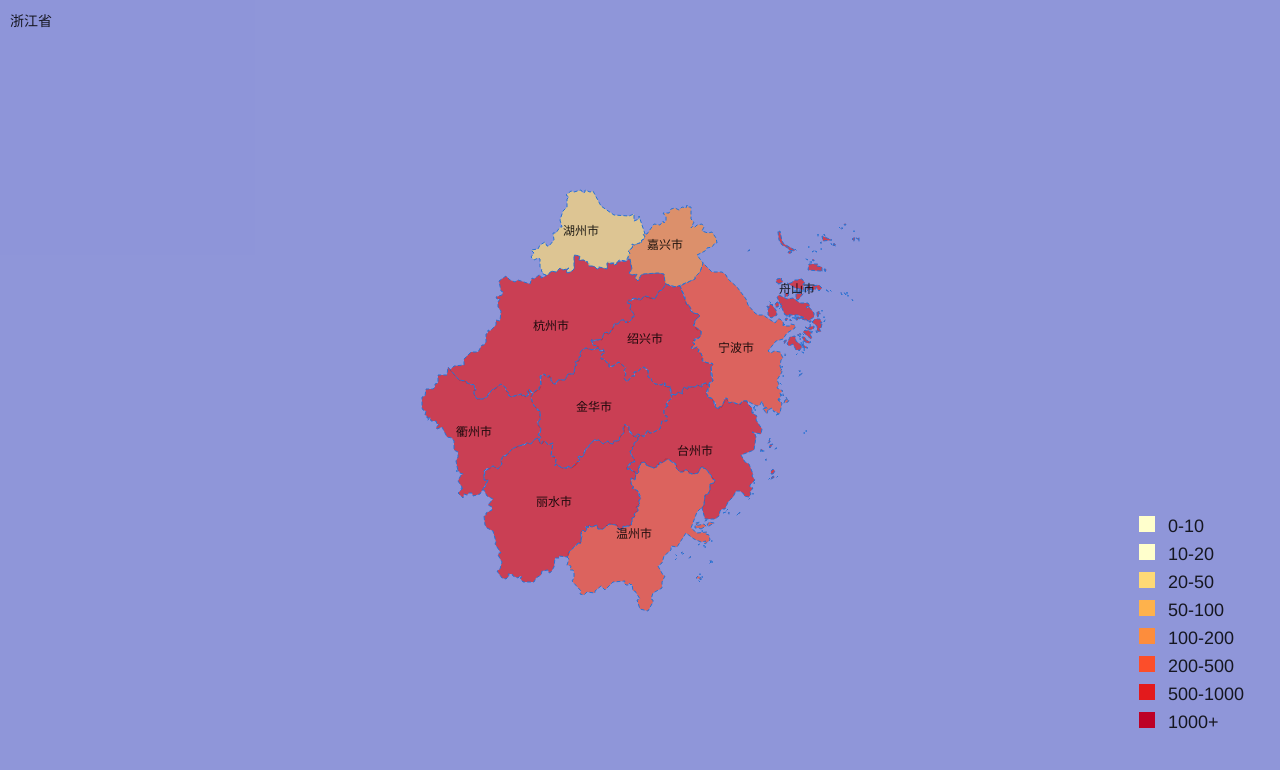
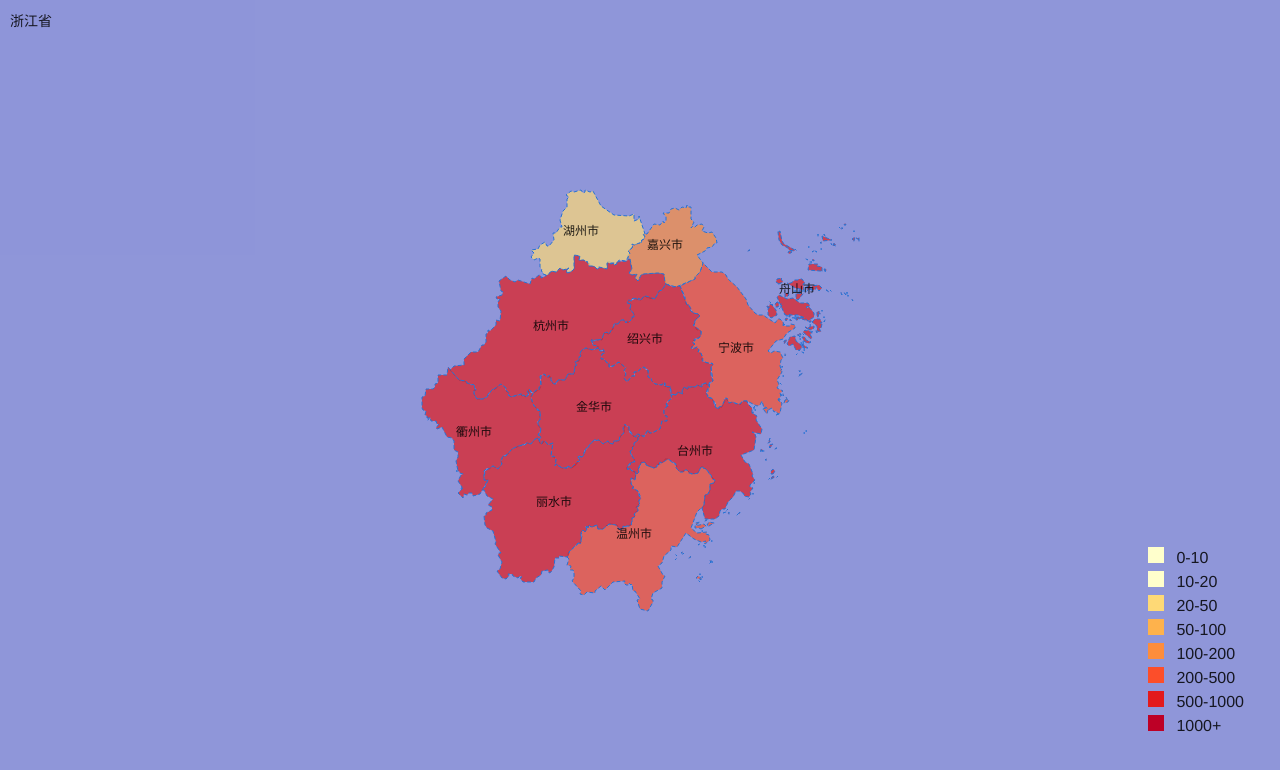
Before and after one commit to pan52yu/vue3_leaflet, a Vue app: page / in a window 1280 px wide. Shown: the top 770 px of the page. Built offline with nearby package versions, Linux system fonts and the light colour scheme.

Commit message:
feat: 增加右上右下的提示

```diff
--- a/src/views/home/index.vue
+++ b/src/views/home/index.vue
@@ -238,12 +238,12 @@ onMounted(() => {
     <div ref="mapContainer" class="mapContainer">
       <div
         v-show="areaName !== ''"
-        class="absolute right-0 top-0 z-500 w-30 p-3 bg-[rgba(255,255,255,0.3)] text-base"
+        class="absolute right-0 top-0 z-500 w-30 p-3 bg-[rgba(255,255,255,0.1)] text-base"
       >
         <div>值: {{ areaDensity }}</div>
         <div>地区: {{ areaName }}</div>
       </div>
-      <ul class="absolute right-[1.25rem] bottom-[1.875rem] z-500 p-4 text-lg">
+      <ul class="absolute right-[1.25rem] bottom-[1.875rem] z-500 p-4 text-base">
         <li v-for="(Density, index) in DensityList" :key="Density">
           <span class="inline-block w-4 h-4 mr-2" :style="densityStyle(DensityList[index])"></span>
           {{ DensityList[index + 1] ? `${Density}-${DensityList[index + 1]}` : `${Density}+` }}
```
